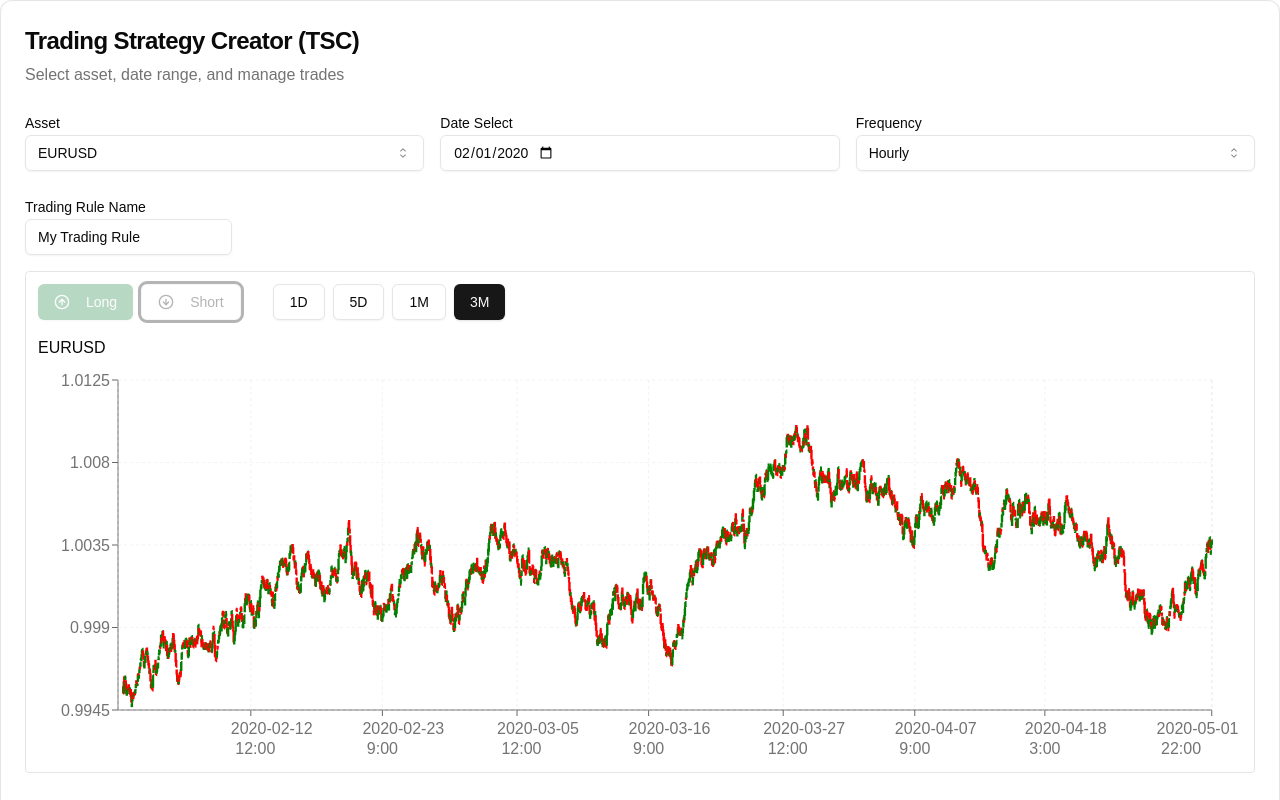
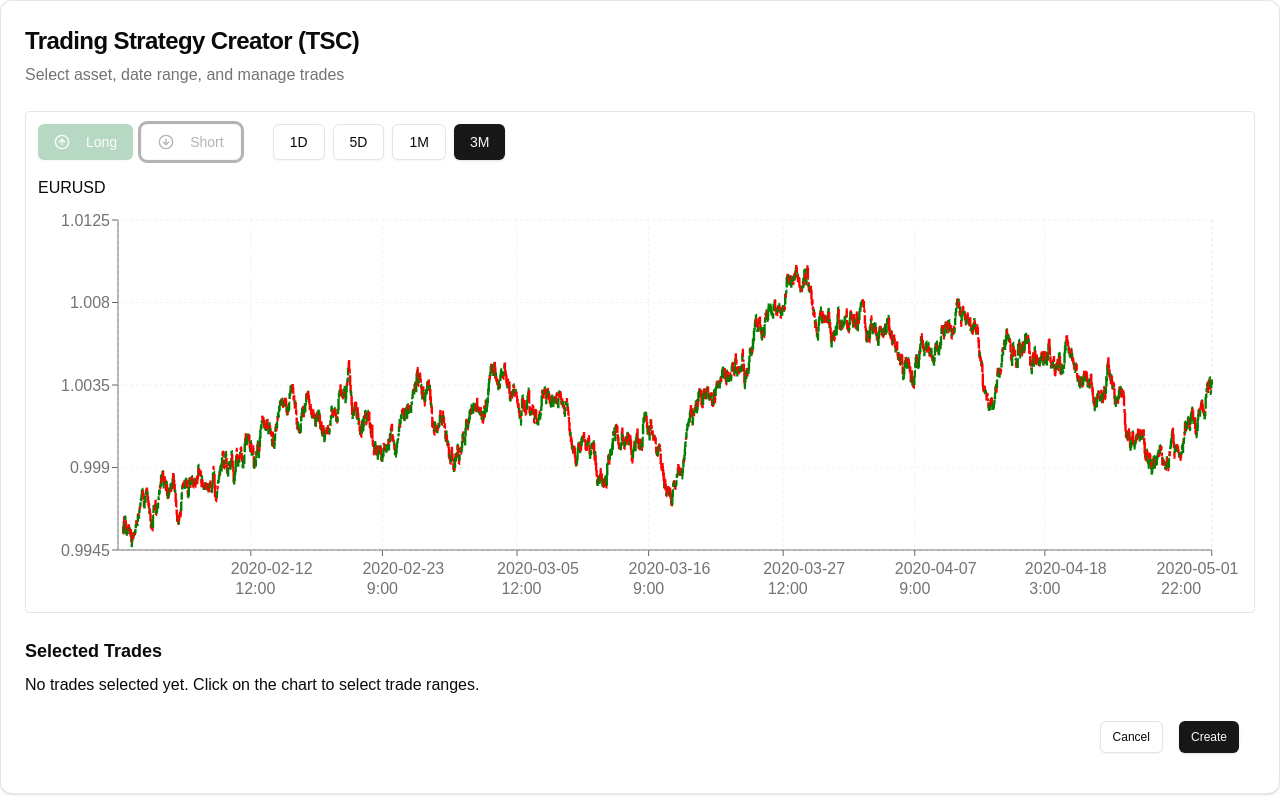
Before and after one commit to jkim1708/EvoTraderDemo, a Next.js app in the folder my-app/: page / in a window 1280 px wide. Shown: the top 800 px of the page. Built offline with nearby package versions, Linux system fonts and the light colour scheme.

Commit message:
removes old fields

```diff
--- a/my-app/components/enhanced-trading-asset-viewer.tsx
+++ b/my-app/components/enhanced-trading-asset-viewer.tsx
@@ -439,74 +439,6 @@ const EnhancedTradingAssetViewer = observer(() => {
                     <p className="text-muted-foreground">Select asset, date range, and manage trades</p>
                 </CardHeader>
                 <CardContent>
-                    <form className="space-y-4 mb-6">
-                        <div className="flex space-x-4">
-                            <div className="flex-1">
-                                <Label htmlFor="asset">Asset</Label>
-                                <Select value={asset} onValueChange={setAsset}>
-                                    <SelectTrigger id="asset">
-                                        <SelectValue/>
-                                    </SelectTrigger>
-                                    <SelectContent>
-                                        {assets.map((a) => (
-                                            <SelectItem key={a} value={a}>{a}</SelectItem>
-                                        ))}
-                                    </SelectContent>
-                                </Select>
-                            </div>
-                            <div className="flex-1">
-                                <Label htmlFor="startDate">Date Select</Label>
-                                <Input
-                                    id="startDate"
-                                    type="date"
-                                    value={startDate}
-                                    onChange={(e) => {
-                                        setStartDate(e.target.value)
-                                    }}
-                                    max={new Date().toJSON().split('T')[0]}
-                                />
-                            </div>
-                            {/*<div className="flex-1">*/}
-                            {/*    <Label htmlFor="endDate">End Date</Label>*/}
-                            {/*    <Input*/}
-                            {/*        id="endDate"*/}
-                            {/*        type="date"*/}
-                            {/*        value={endDate}*/}
-                            {/*        onChange={(e) => {*/}
-                            {/*            setEndDate(e.target.value)*/}
-                            {/*        }}*/}
-                            {/*        max={new Date().toJSON().split('T')[0]}*/}
-                            {/*    />*/}
-                            {/*</div>*/}
-                            <div className="flex-1">
-                                <Label htmlFor="frequency">Frequency</Label>
-                                <Select defaultValue={'hourly'}
-                                        onValueChange={(value) => handleFrequencySelect(value)}
-                                >
-                                    <SelectTrigger id="frequency">
-                                        <SelectValue/>
-                                    </SelectTrigger>
-                                    <SelectContent>
-                                        <SelectItem value="hourly">Hourly</SelectItem>
-                                        <SelectItem value="four_hourly">4 Hourly</SelectItem>
-                                    </SelectContent>
-                                </Select>
-                            </div>
-                        </div>
-                    </form>
-                    <div className="flex space-x-4 mb-4">
-                        <div className="flex-4">
-                            <Label htmlFor="asset">Trading Rule Name</Label>
-                            <Input
-                                // className={isStrategyNameValid ? "" : "border-red-500"}
-                                id={"tading-rule-name"}
-                                defaultValue={"My Trading Rule"} onChange={e => {
-                                setCurrentTradingStrategyName(e.target.value)
-                            }} disabled={viewMode === VIEW_MODE.EDIT}/>
-                        </div>
-                    </div>
-
-
                     <CandleStickChart data={frequency == CANDLESTICK_FREQUENCY.HOURLY ? data : fourHourData}
                                       asset={asset}
                     />
```
